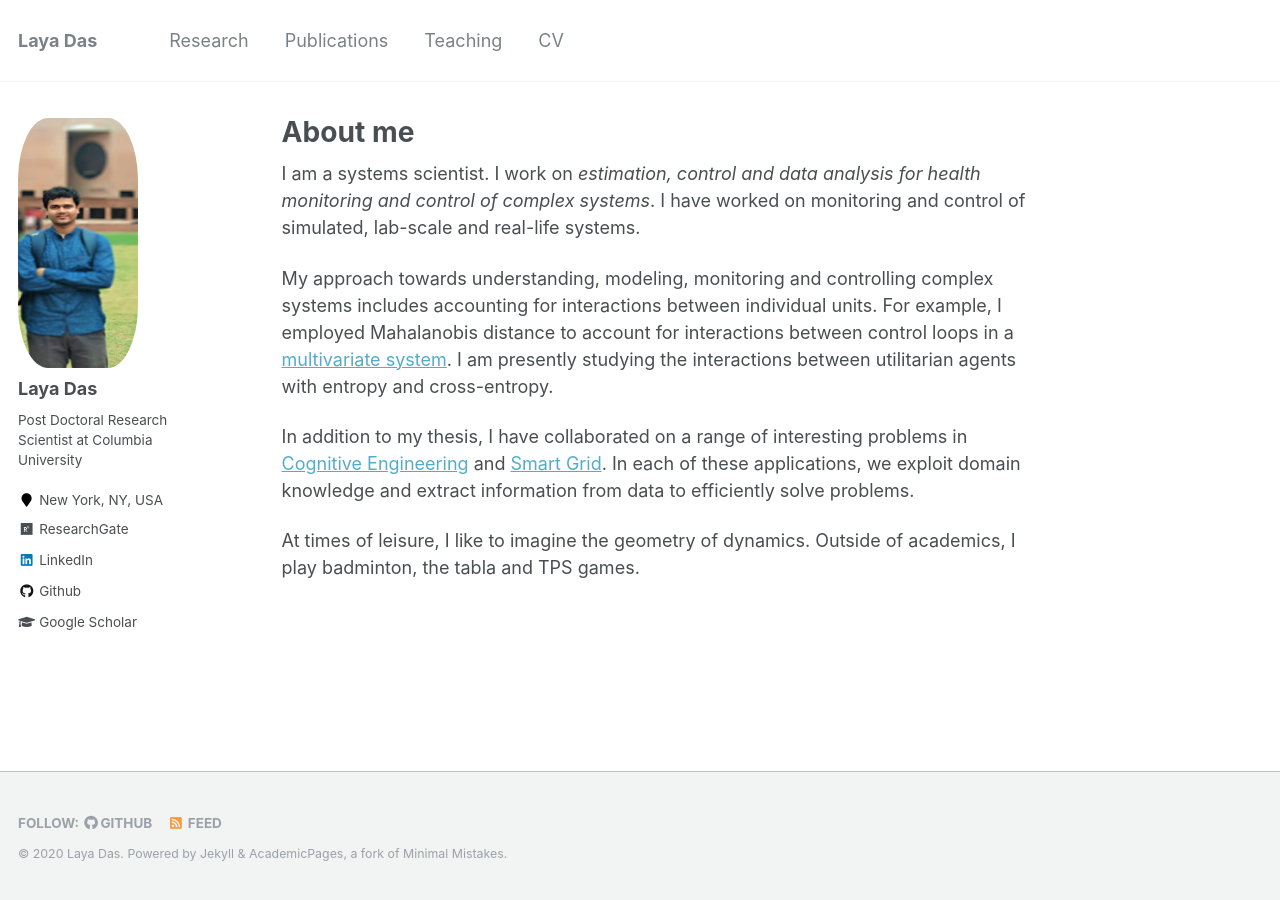
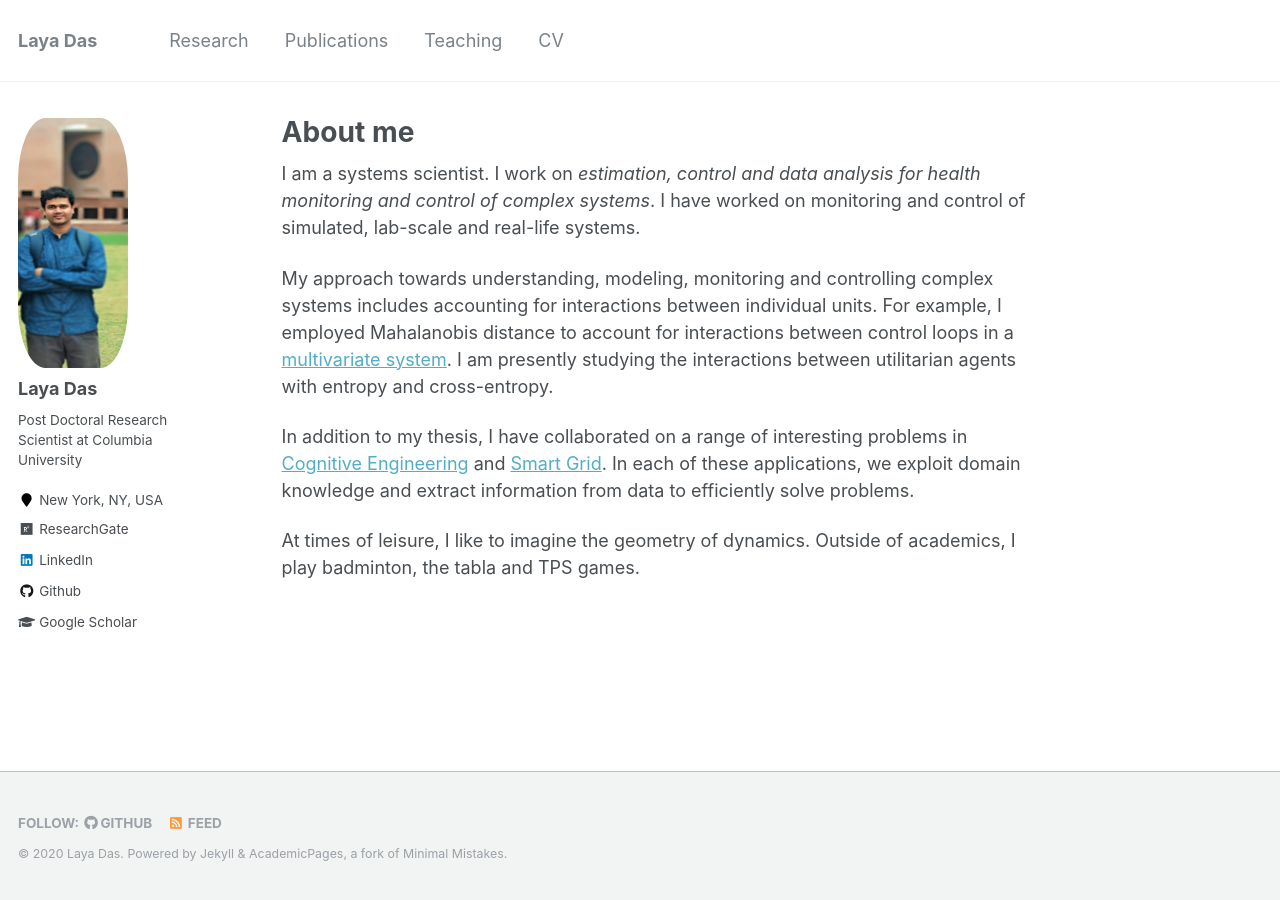
Before and after one commit to layadas/layadas.github.io, a Jekyll site: the page built from _pages/about.md, in a window 1280 px wide. Built offline with Jekyll 4.4.1, drawn with Linux system fonts in a browser that asks for light colours.

Commit message:
Update author-profile.html

```diff
--- a/_includes/author-profile.html
+++ b/_includes/author-profile.html
@@ -8,7 +8,7 @@
 <style>
 .avatar {
   vertical-align: middle;
-  width: 120px;
+  width: 110px;
   height: 250px;
   border-radius: 25%;
 }
```
